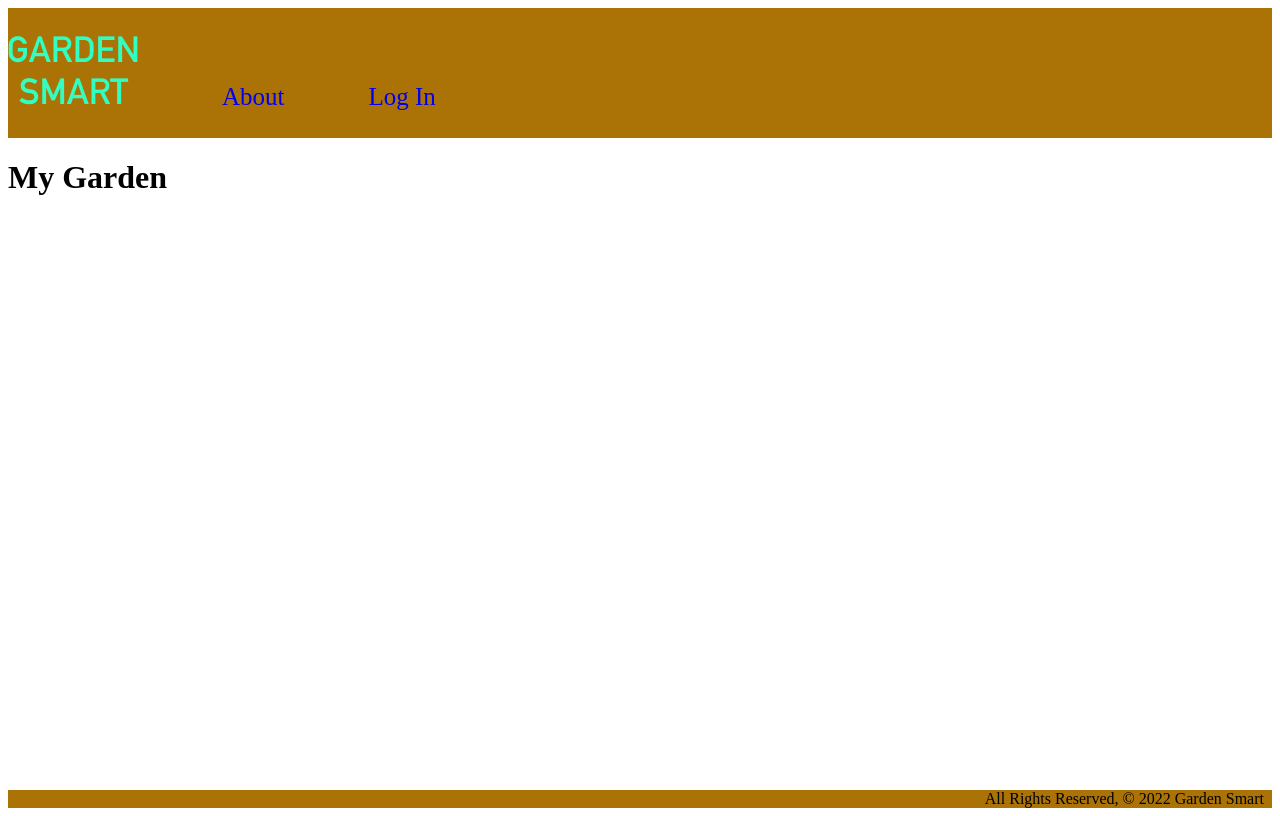
After one commit to YaroslavSnigur/Garden-Smart, a Django app: page /veggies/ in a window 1280 px wide. The commit adds this page. Run offline with Django 4.2, Linux system fonts and the light colour scheme.

Commit message:
better navbar & added my garden page

```diff
--- a/gardensmart/main_app/static/css/style.css
+++ b/gardensmart/main_app/static/css/style.css
@@ -7,9 +7,12 @@
   background-color: rgba(171, 115, 6, 1);
 }
 
-.nav-wrapper {
-  margin: 30px;
+.nav-item {
+  margin-left: 80px;
+  text-decoration: none;
+  font-size: 25px;
 }
+
 body {
   display: flex;
   min-height: 100vh;
--- a/gardensmart/main_app/templates/base.html
+++ b/gardensmart/main_app/templates/base.html
@@ -11,15 +11,12 @@
   <body>
     <header class="navbar-fixed">
       <nav>
-        <div class="nav-wrapper">
-          <a href="/" class="brand-logo"
-            ><img src="static/images/logo.png"
-          /></a>
-          <a href="{% url 'about' %}">About</a>
-          {% if user.is_authenticated %}
-          <a href="{% url 'logout' %}">Log Out</a>" {% else %}
-          <a href="{% url 'login' %}">Log In</a>" {% endif %}
-        </div>
+        <a href="/" class="brand-logo"><img src="static/images/logo.png" /></a>
+        <a href="{% url 'about' %}" class="nav-item">About</a>
+        {% if user.is_authenticated %}
+        <a href="{% url 'index' %}" class="nav-item">My Garden</a>
+        <a href="{% url 'logout' %}" class="nav-item">Log Out</a>{% else %}
+        <a href="{% url 'login' %}" class="nav-item">Log In</a> {% endif %}
       </nav>
     </header>
     <main class="container">{% block content %} {% endblock %}</main>
--- /dev/null
+++ b/gardensmart/main_app/templates/veggies/index.html
@@ -0,0 +1,5 @@
+{% extends 'base.html' %} {% block content %}
+
+<h1>My Garden</h1>
+
+{% endblock %}
--- a/gardensmart/main_app/urls.py
+++ b/gardensmart/main_app/urls.py
@@ -4,5 +4,5 @@ from . import views
 urlpatterns= [
     path('', views.home, name='home'),
     path('about/', views.about, name='about'),
-
+    path('veggies/', views.veggies_index, name='index')
 ]
--- a/gardensmart/main_app/views.py
+++ b/gardensmart/main_app/views.py
@@ -12,6 +12,10 @@ def home(request):
 def about(request):
   return render(request, 'about.html')
 
+def veggies_index(request):
+    veggies = Veg.objects.all()
+    return render(request, 'veggies/index.html', { 'veggies': veggies })
+
 
 class VegCreate(CreateView):
     model = Veg
```
